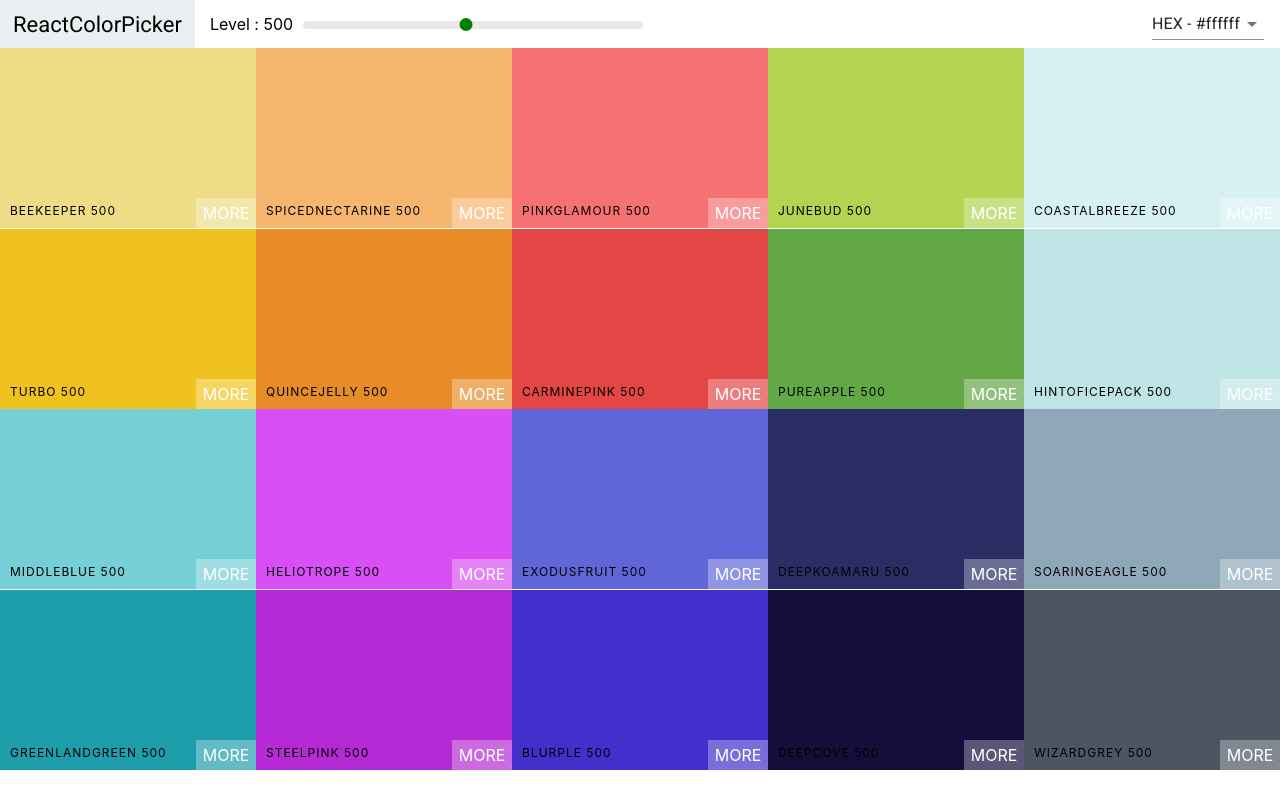
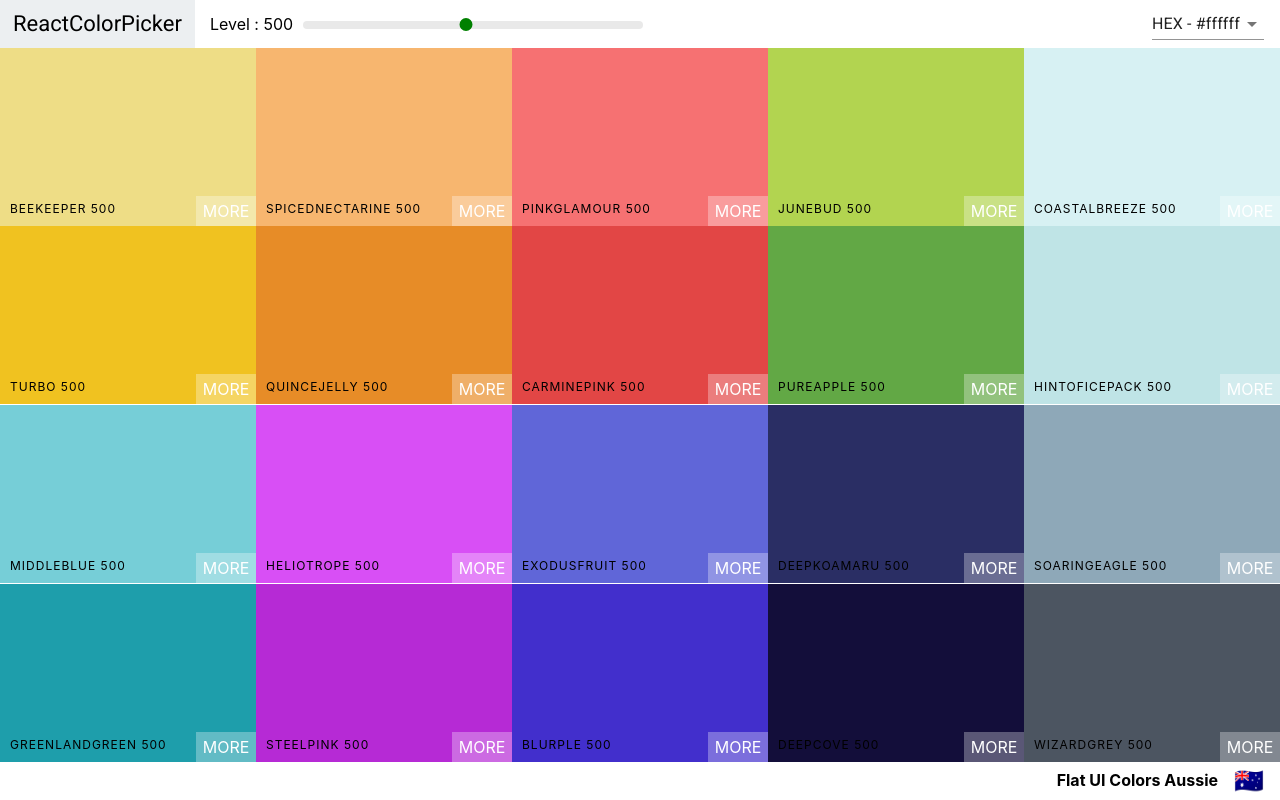
Before and after one commit to sheen4n/react-colors, a React (Create React App) app: page / in a window 1280 px wide. Built offline with nearby package versions, Linux system fonts and the light colour scheme.

Commit message:
added footer

```diff
--- a/src/Palette.css
+++ b/src/Palette.css
@@ -1,7 +1,23 @@
 .Palette {
   height: 100vh;
+  display: flex;
+  flex-direction: column;
 }
 
 .Palette-colors {
   height: 90%;
 }
+
+.Palette-footer {
+  background-color: white;
+  height: 5vh;
+  display: flex;
+  justify-content: flex-end;
+  align-items: center;
+  font-weight: bold;
+}
+
+.emoji {
+  font-size: 1.5rem;
+  margin: 0 1rem;
+}
--- a/src/Palette.js
+++ b/src/Palette.js
@@ -7,7 +7,7 @@
   const [level, setLevel] = useState(500);
   const [format, setFormat] = useState('hex');
 
-  const { colors } = palette;
+  const { colors, paletteName, emoji } = palette;
 
   const changeLevel = newLevel => setLevel(newLevel);
 
@@ -26,7 +26,10 @@
           <ColorBox {...color} format={format} key={color.name} />
         ))}
       </div>
-      {/* footer */}
+      <footer className='Palette-footer'>
+        {paletteName}
+        <span className='emoji'>{emoji}</span>
+      </footer>
     </div>
   );
 };
```
